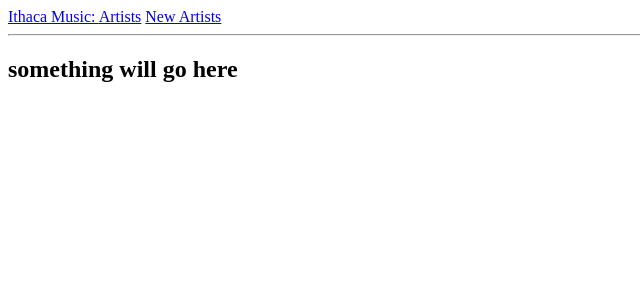
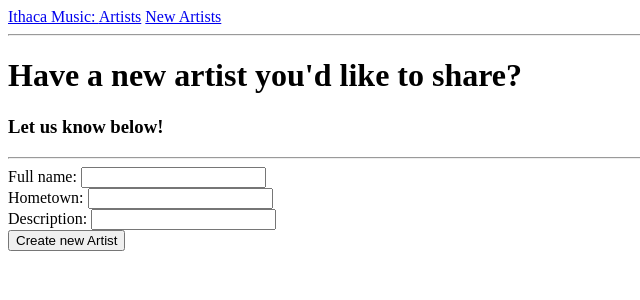
Before and after one commit to shanejfox5/localmusic, a Flask app: page /new_artist in a window 1280 px wide. Shown: the top 300 px of the page, without its empty margins (0-640 px from the left). Run offline with Flask 2, Linux system fonts and the light colour scheme.

Commit message:
Finished Lab 2

```diff
--- a/app/routes.py
+++ b/app/routes.py
@@ -5,10 +5,7 @@ from random import randrange
 @app.route('/')
 @app.route('/index')
 def index():
-
-
     '''
-
     user = {'username': 'Miguel'}
     posts = [
         {
@@ -23,8 +20,6 @@ def index():
     '''
     return render_template('index.html', title='Home')
 
-
-
 @app.route('/quotes')
 def quotes():
     quotes = ["'Don't cry because it's over, smile because it happened.' ― Dr. Seuss",
@@ -38,7 +33,6 @@ def quotes():
     currentQuote = quotes[quoteChoice]
     return render_template('quote.html', title="Quote", quote = currentQuote)
 
-
 @app.route('/artists')
 def artists():
     return render_template('artists.html', title="Artists")
--- a/app/templates/artists.html
+++ b/app/templates/artists.html
@@ -2,13 +2,12 @@
 
 {% block content %}
 
-    <h2>List of Ithaca Artists</h2>
-    <p><a href="/artist">John Brown's Body</a></p>
+    <h2>List of Artists in the Greater Ithaca Area: </h2>
+    <p><a href="/artist">X Ambassadors</a></p>
     <p><a href="/artist">Gunpoets</a></p>
     <p><a href="/artist">Donna the Buffalo</a></p>
     <p><a href="/artist">The Blind Spots</a></p>
 
-
     Check me out
 
 {% endblock %}
--- a/app/templates/index.html
+++ b/app/templates/index.html
@@ -2,8 +2,8 @@
 
 {% block content %}
 
-    <h1>Hello Ithaca Music</h1>
+    <h1>Hello Ithaca Music!</h1>
     <hr>
-    <p>Find all the best bands in Ithaca right here!!</p>
+    <h4>Find all the best bands in Ithaca right here!! Use the navigation bar to discover artists in the Ithaca area, and to let the world know about new and upcoming artists!</h4>
 
 {% endblock %}
--- a/app/templates/new_artist.html
+++ b/app/templates/new_artist.html
@@ -2,6 +2,14 @@
 
 {% block content %}
 
-    <h2>something will go here</h2>
+    <h1>Have a new artist you'd like to share?</h1>
+    <h3>Let us know below!</h3>
+    <hr>
+    <form>
+        Full name: <input type="text" name="fullname"><br>
+        Hometown: <input type="text" name="hometown"><br>
+        Description: <input type="text" name="description"><br>
+        <input type="submit" value="Create new Artist">
+    </form>
 
 {% endblock %}
```
Also changed, not shown: app/templates/artist.html (+7 -1 lines).
